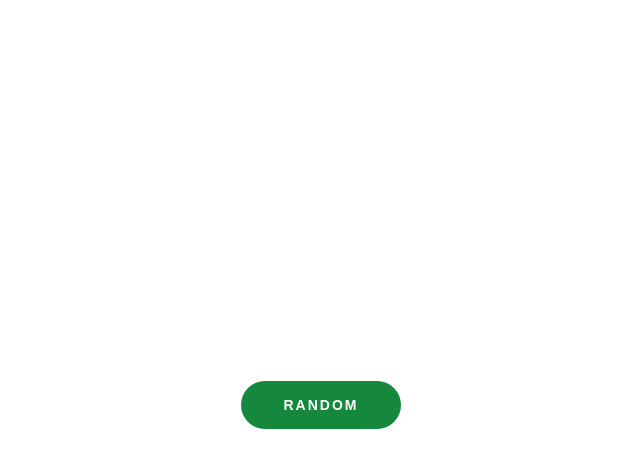
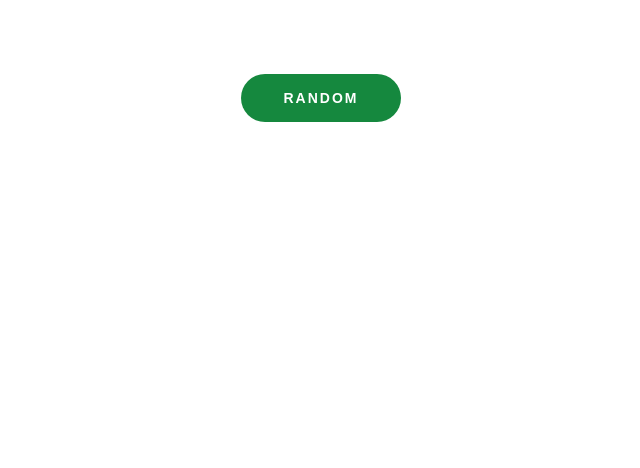
Before and after one commit to MikAoJk/random-diagnosis-code, a Next.js app: page / in a window 1280 px wide. Shown: the top 468 px of the page, without its empty margins (324-964 px from the left). Built offline with nearby package versions, Linux system fonts and the light colour scheme.

Commit message:
Small css fixes

```diff
--- a/src/components/RandomDiagnosisCode/RandomDiagnosisCode.module.css
+++ b/src/components/RandomDiagnosisCode/RandomDiagnosisCode.module.css
@@ -1,3 +1,8 @@
+.container {
+    padding: 0 2rem;
+    text-align: center;
+}
+
 .video_game_button {
     display: inline-block;
     outline: none;
@@ -28,7 +33,6 @@
 
 
 .h2 {
-    text-align: center;
     padding: 16px 14px 18px;
     color: #fff;
     height: 48px;
--- a/src/components/RandomDiagnosisCode/RandomDiagnosisCode.tsx
+++ b/src/components/RandomDiagnosisCode/RandomDiagnosisCode.tsx
@@ -18,7 +18,7 @@ const RandomDiagnosisCode = () => {
     }
 
     return (
-        <div>
+        <div className={styles.container}>
             <button className={styles.video_game_button} onClick={findRandomDiagnosisCode}>
                 Random
             </button>
--- a/src/styles/Home.module.css
+++ b/src/styles/Home.module.css
@@ -5,8 +5,6 @@
 .main {
   min-height: 100vh;
   padding: 4rem 0;
-  flex: 1;
-  display: flex;
   flex-direction: column;
   justify-content: center;
   align-items: center;
```
